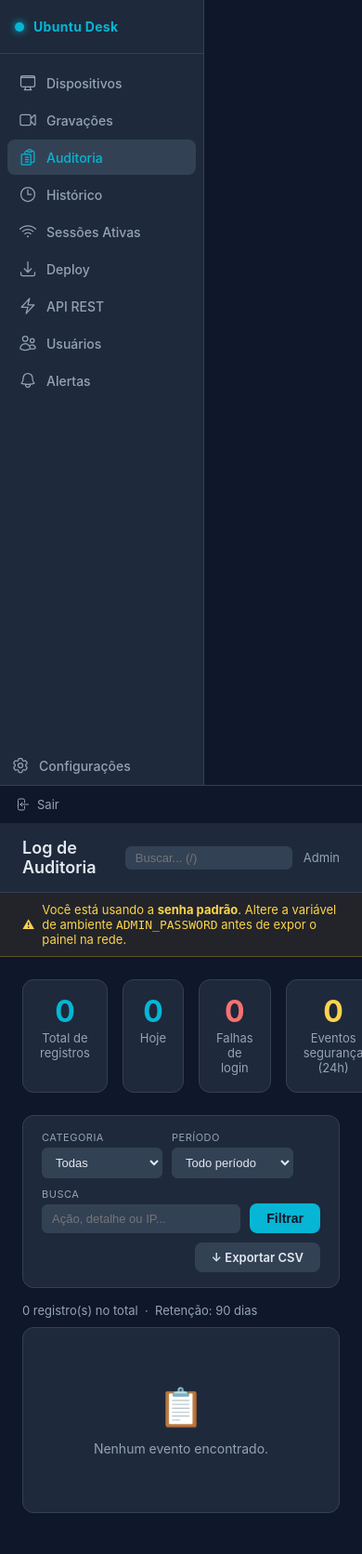
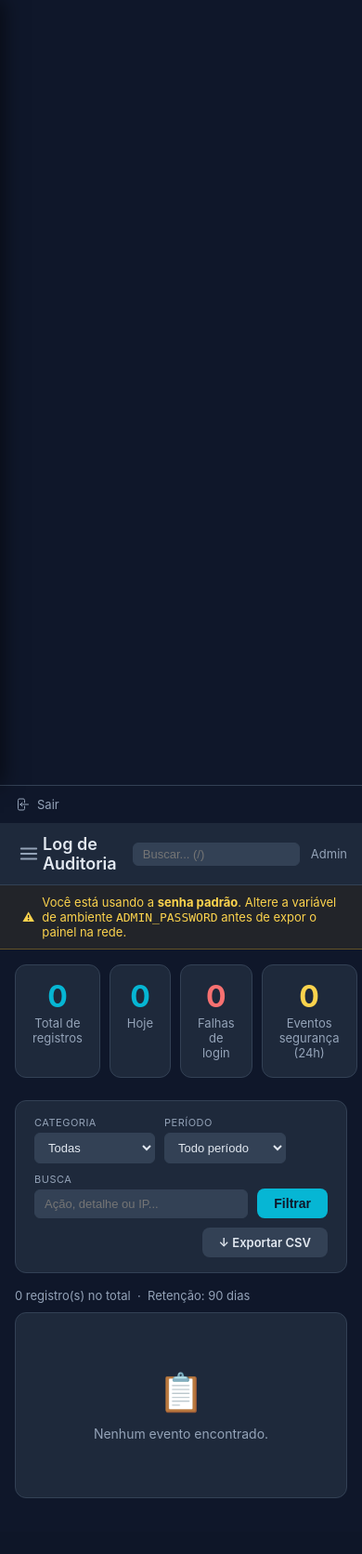
Before and after one commit to felipediasz1/Ubuntu-Desk-, a Flask app: page /audit in a window 390 px wide. Shown: the whole page at 93% size. After the commit the page ends 1611 px from the top, so only its background shows below. Run offline with Flask 3, Linux system fonts and the light colour scheme; the visitor is signed in with stand-in values (Sample User, id 1); data comes from the database, SQL or seed files in the repository; data that the repository does not hold is empty; parts of the project's set-up code (start-up, migrations or seed data) failed here and were passed over.

Commit message:
feat: mobile responsive sidebar with hamburger toggle

```diff
--- a/admin/templates/base.html
+++ b/admin/templates/base.html
@@ -259,14 +259,61 @@
       padding: 10px 0;
     }
     .detail-table tr td:last-child { padding: 10px 0; }
+
+  /* ── Mobile sidebar ── */
+  #sidebar-toggle {
+    display: none;
+    background: none;
+    border: none;
+    cursor: pointer;
+    color: var(--muted);
+    padding: 4px;
+    line-height: 0;
+  }
+
+  @media (max-width: 768px) {
+    #sidebar-toggle { display: flex; align-items: center; }
+
+    .sidebar {
+      position: fixed;
+      left: 0; top: 0; bottom: 0;
+      z-index: 200;
+      transform: translateX(-100%);
+      transition: transform 0.2s ease;
+      box-shadow: 4px 0 20px rgba(0,0,0,0.5);
+    }
+    .sidebar.open { transform: translateX(0); }
+
+    .sidebar-overlay {
+      display: none;
+      position: fixed;
+      inset: 0;
+      background: rgba(0,0,0,0.5);
+      z-index: 199;
+    }
+    .sidebar-overlay.open { display: block; }
+
+    .main { width: 100%; overflow-x: hidden; }
+
+    .content { padding: 16px; }
+
+    .topbar { padding: 12px 16px; }
+
+    .stat-grid { grid-template-columns: repeat(2, 1fr); gap: 10px; }
+
+    table { font-size: 12px; }
+    th, td { padding: 8px 10px; }
+  }
   </style>
   {% block extra_style %}{% endblock %}
 </head>
 <body>
 <div class="layout">
 
+  <div class="sidebar-overlay" id="sidebar-overlay" role="presentation"></div>
+
   <!-- Sidebar -->
-  <nav class="sidebar">
+  <nav class="sidebar" id="sidebar">
     <div class="sidebar-logo">
       <div class="dot"></div>
       <span>Ubuntu Desk</span>
@@ -348,6 +395,11 @@
   <!-- Main -->
   <div class="main">
     <div class="topbar">
+      <button id="sidebar-toggle" aria-label="Menu" aria-expanded="false" aria-controls="sidebar">
+        <svg width="22" height="22" viewBox="0 0 24 24" fill="none" stroke="currentColor" stroke-width="2">
+          <path stroke-linecap="round" d="M3 12h18M3 6h18M3 18h18"/>
+        </svg>
+      </button>
       <h1>{% block page_title %}Painel{% endblock %}</h1>
       <div style="display:flex;align-items:center;gap:12px;">
         <form action="/search" method="get" class="search-form" style="display:inline-flex;gap:4px;">
@@ -443,6 +495,35 @@
   })();
 </script>
 <script nonce="{{ csp_nonce }}">
+(function() {
+  var toggle  = document.getElementById('sidebar-toggle');
+  var sidebar = document.getElementById('sidebar');
+  var overlay = document.getElementById('sidebar-overlay');
+  if (!toggle || !sidebar) return;
+
+  function openSidebar() {
+    sidebar.classList.add('open');
+    overlay.classList.add('open');
+    toggle.setAttribute('aria-expanded', 'true');
+    document.body.style.overflow = 'hidden';
+  }
+  function closeSidebar() {
+    sidebar.classList.remove('open');
+    overlay.classList.remove('open');
+    toggle.setAttribute('aria-expanded', 'false');
+    document.body.style.overflow = '';
+  }
+
+  toggle.addEventListener('click', function() {
+    sidebar.classList.contains('open') ? closeSidebar() : openSidebar();
+  });
+  overlay.addEventListener('click', closeSidebar);
+  document.addEventListener('keydown', function(e) {
+    if (e.key === 'Escape' && sidebar.classList.contains('open')) closeSidebar();
+  });
+})();
+</script>
+<script nonce="{{ csp_nonce }}">
 document.addEventListener('keydown', function(e) {
   if (e.key === '/' && document.activeElement.tagName !== 'INPUT' && document.activeElement.tagName !== 'TEXTAREA') {
     e.preventDefault();
```
